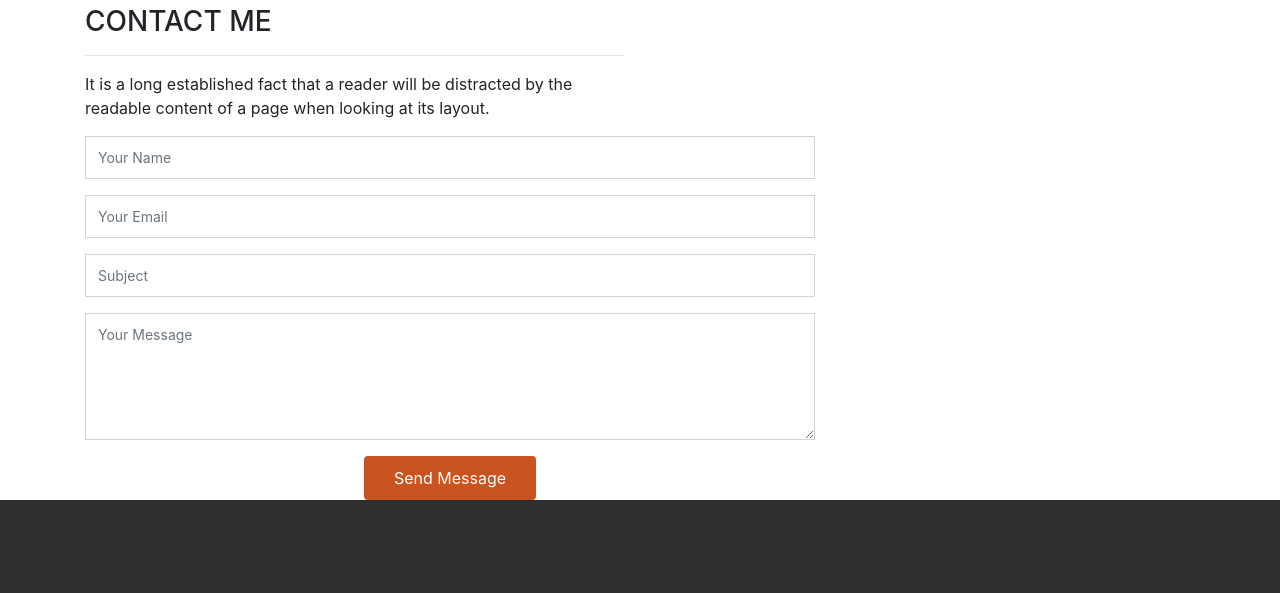
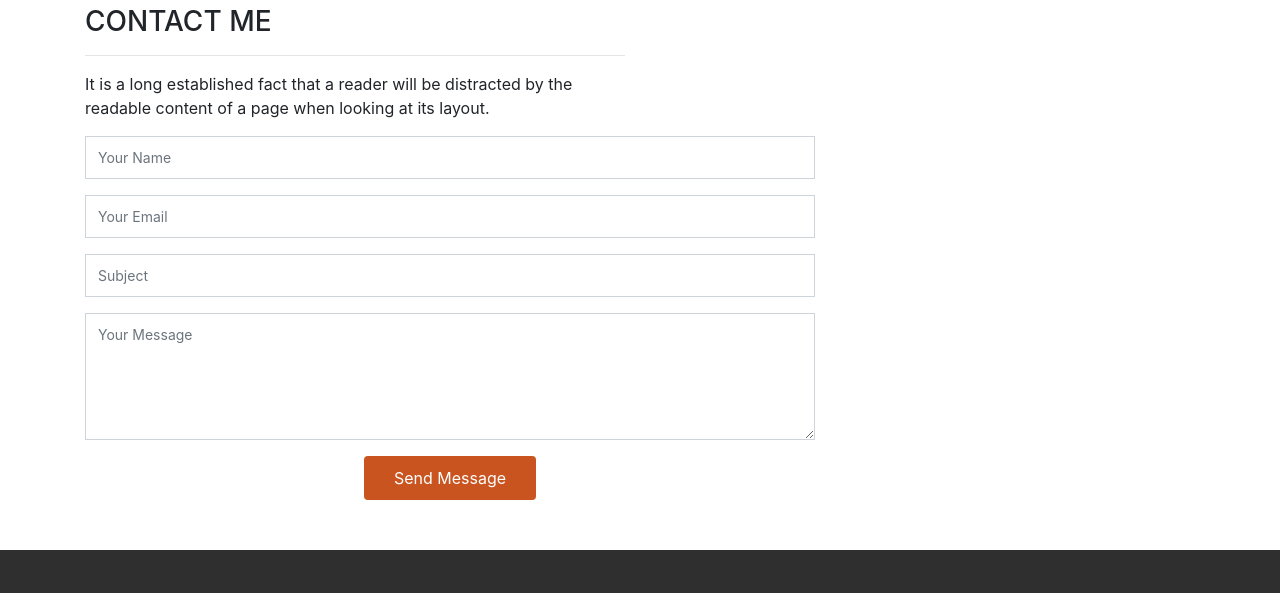
Before and after one commit to aagraw05/Noahs-Care-Bag, a plain HTML site: page contact.html in a window 1280 px wide. Shown: the part 117-710 px from the top of the page. Drawn offline with nearby package versions, Linux system fonts and the light colour scheme; some packages are replaced by stand-ins of ours.

Commit message:
update contact margin bottom

```diff
--- a/contact.html
+++ b/contact.html
@@ -96,7 +96,8 @@
         <!-- /row -->
     </div>
     <!-- /container -->
-
+    <div class="container" style="height: 50px;">
+    </div>
     <!--footer-->
     <div id="footer" class="container-fluid">
         <div class="container">
```
